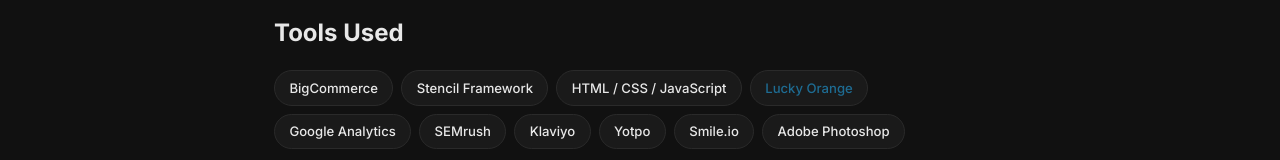
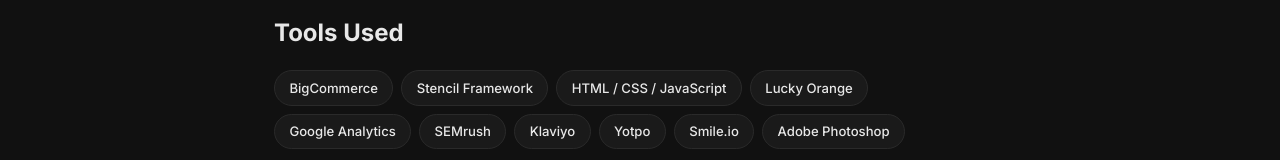
Before and after one commit to malford89/michaelalford.com, a website: page project-broken-tractor.html in a window 1280 px wide. Shown: the part 1912-2072 px from the top of the page. Drawn offline with Linux system fonts and the light colour scheme.

Commit message:
Remove case study link from Lucky Orange tool tag

```diff
--- a/project-broken-tractor.html
+++ b/project-broken-tractor.html
@@ -90,7 +90,7 @@
       <span class="tool-tag">BigCommerce</span>
       <span class="tool-tag">Stencil Framework</span>
       <span class="tool-tag">HTML / CSS / JavaScript</span>
-      <span class="tool-tag"><a href="https://www.luckyorange.com/blog/posts/broken-tractor-case-study" target="_blank" rel="noopener">Lucky Orange</a></span>
+      <span class="tool-tag">Lucky Orange</span>
       <span class="tool-tag">Google Analytics</span>
       <span class="tool-tag">SEMrush</span>
       <span class="tool-tag">Klaviyo</span>
```
